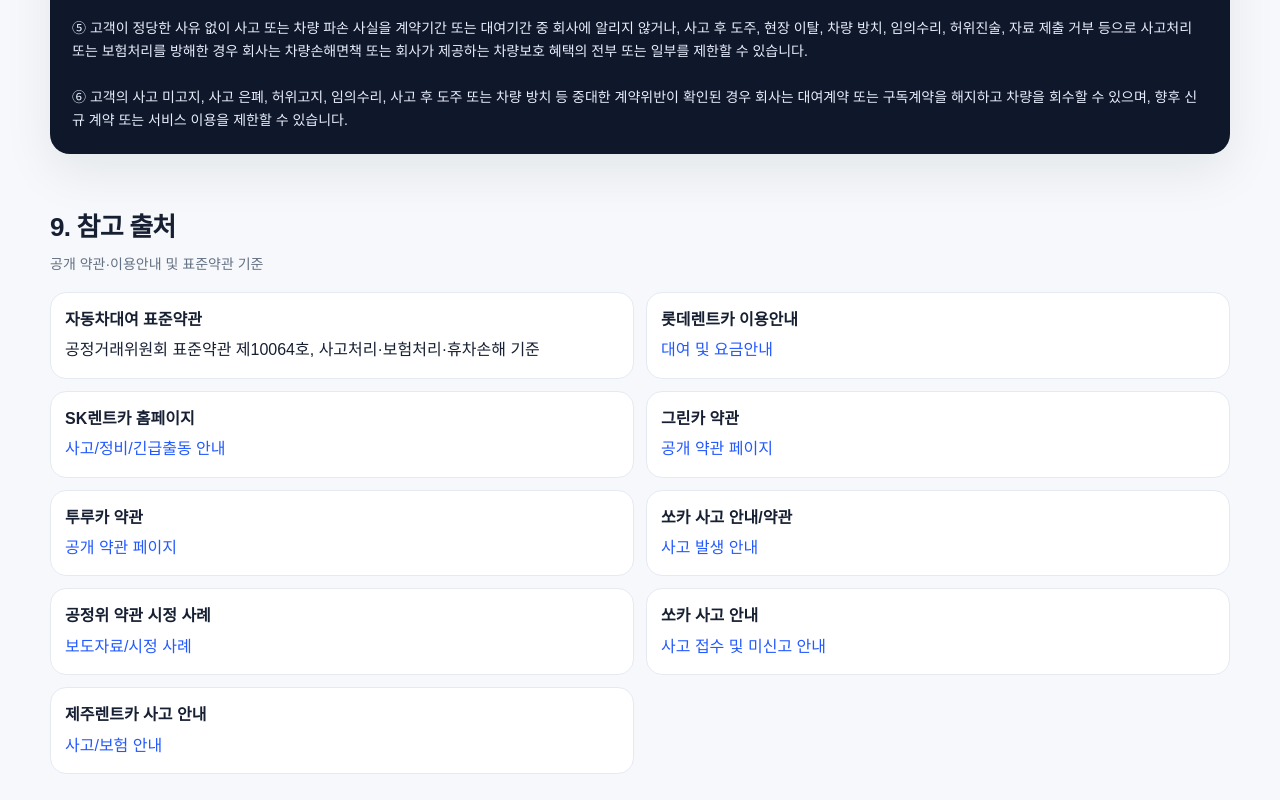
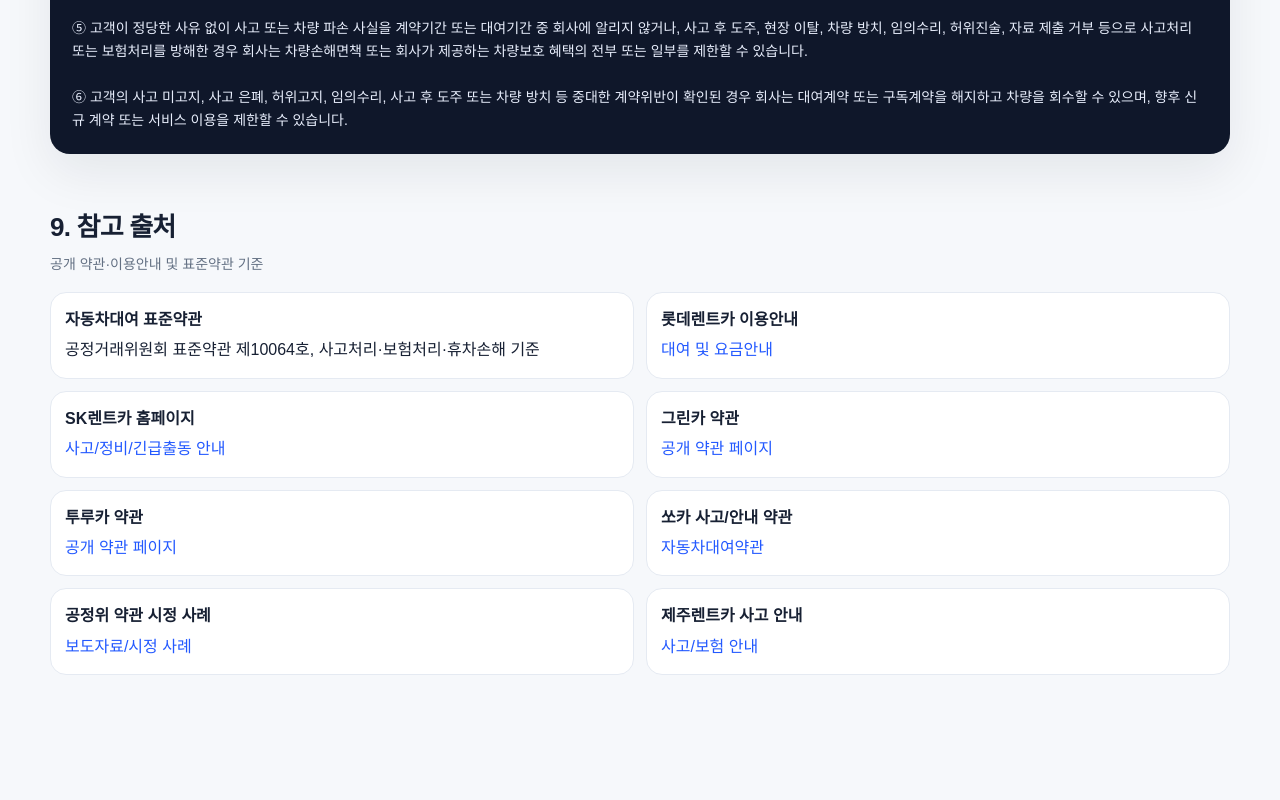
Before and after one commit to evmodu1234/evmodleeshy, a plain HTML site: page index.html in a window 1280 px wide. Shown: the part 6207-7007 px from the top of the page. After the commit the page ends 6908 px from the top, so only its background shows below. Drawn offline with Linux system fonts and the light colour scheme; a web font is replaced by a local one.

Commit message:
Update index.html

```diff
--- a/index.html
+++ b/index.html
@@ -1008,16 +1008,12 @@
 <a href="https://turucar.com/agreement/agreement3" rel="noreferrer" target="_blank">공개 약관 페이지</a>
 </div>
 <div class="source">
-<b>쏘카 사고 안내/약관</b>
-<a href="https://enterprise.socar.kr/faqs/%EC%B9%B4%EC%85%B0%EC%96%B4%EB%A7%81-%EC%9D%B4%EC%9A%A9-%EC%A4%91-%EC%82%AC%EA%B3%A0%EA%B0%80-%EB%B0%9C%EC%83%9D%ED%96%88%EC%8A%B5%EB%8B%88%EB%8B%A4/" rel="noreferrer" target="_blank">사고 발생 안내</a>
+<b>쏘카 사고/안내 약관</b>
+<a href="https://socar-docs.zendesk.com/hc/ko/articles/360049150553-%EC%9E%90%EB%8F%99%EC%B0%A8%EB%8C%80%EC%97%AC%EC%95%BD%EA%B4%80" rel="noreferrer" target="_blank">자동차대여약관</a>
 </div>
 <div class="source">
 <b>공정위 약관 시정 사례</b>
 <a href="https://www.ftc.go.kr/www/selectBbsNttView.do?bordCd=3&amp;key=12&amp;nttSn=42560&amp;pageIndex=5&amp;pageUnit=10&amp;rltnNttSn=38145&amp;searchCnd=all&amp;searchCtgry=01%2C02&amp;searchViolt=100" rel="noreferrer" target="_blank">보도자료/시정 사례</a>
-</div>
-<div class="source">
-<b>쏘카 사고 안내</b>
-<a href="https://enterprise.socar.kr/help/" rel="noreferrer" target="_blank">사고 접수 및 미신고 안내</a>
 </div>
 <div class="source">
 <b>제주렌트카 사고 안내</b>
```
